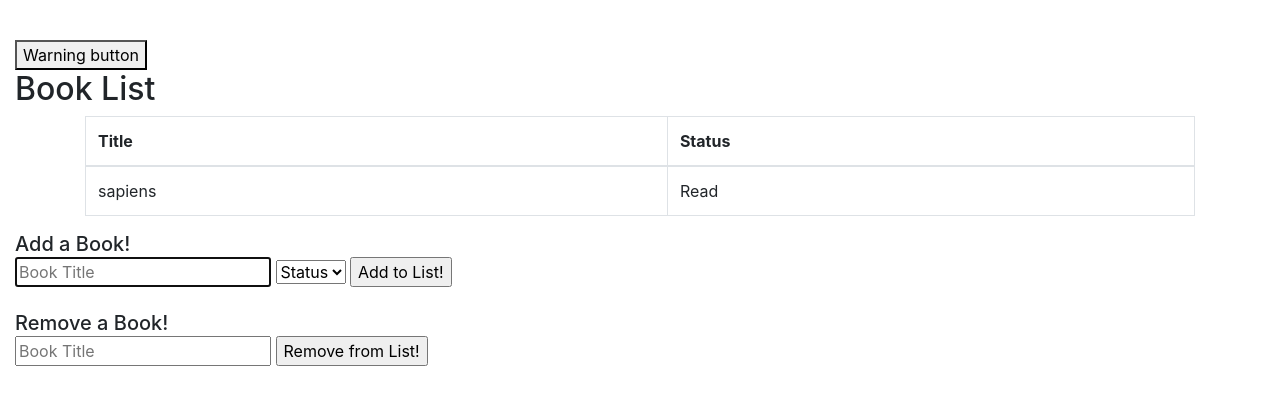
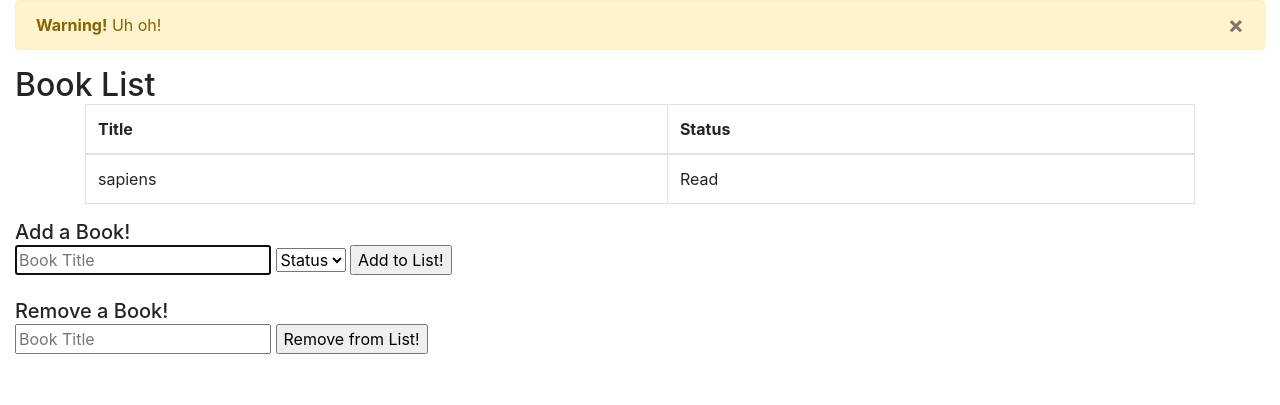
Before and after one commit to AlexKCheung/Book-List, a Flask app: page /book_list in a window 1280 px wide. Shown: the top 405 px of the page. Run offline with Flask 2, Linux system fonts and the light colour scheme; data comes from the database, SQL or seed files in the repository; both versions use the stored data as it was after the commit; some libraries are stand-ins or nearby versions.

Commit message:
alerts fully working now, will also go away when there is no errors

```diff
--- a/templates/book_list.html
+++ b/templates/book_list.html
@@ -1,13 +1,12 @@
 {% extends "layout.html" %}
 
 {% block body %}
-<br>
 
 <p id="temp"></p>
 
-<button type="button" onclick="showAlert()">Warning button</button>
+<!-- <button type="button" onclick="showAlert()">Warning button</button> -->
 
-    <h2>Book List</h2>
+    <h2 style="display:inline;">Book List</h2>
 
     <div class="container">
     <table class="table table-bordered table-hover">
@@ -79,7 +78,7 @@
     }
 
     var message = "{{ message }}"
-    if (message) {
+    if (message != "None") {
         showAlert();
     }
     /*
```
Also changed, not shown: books.sqlite3.
